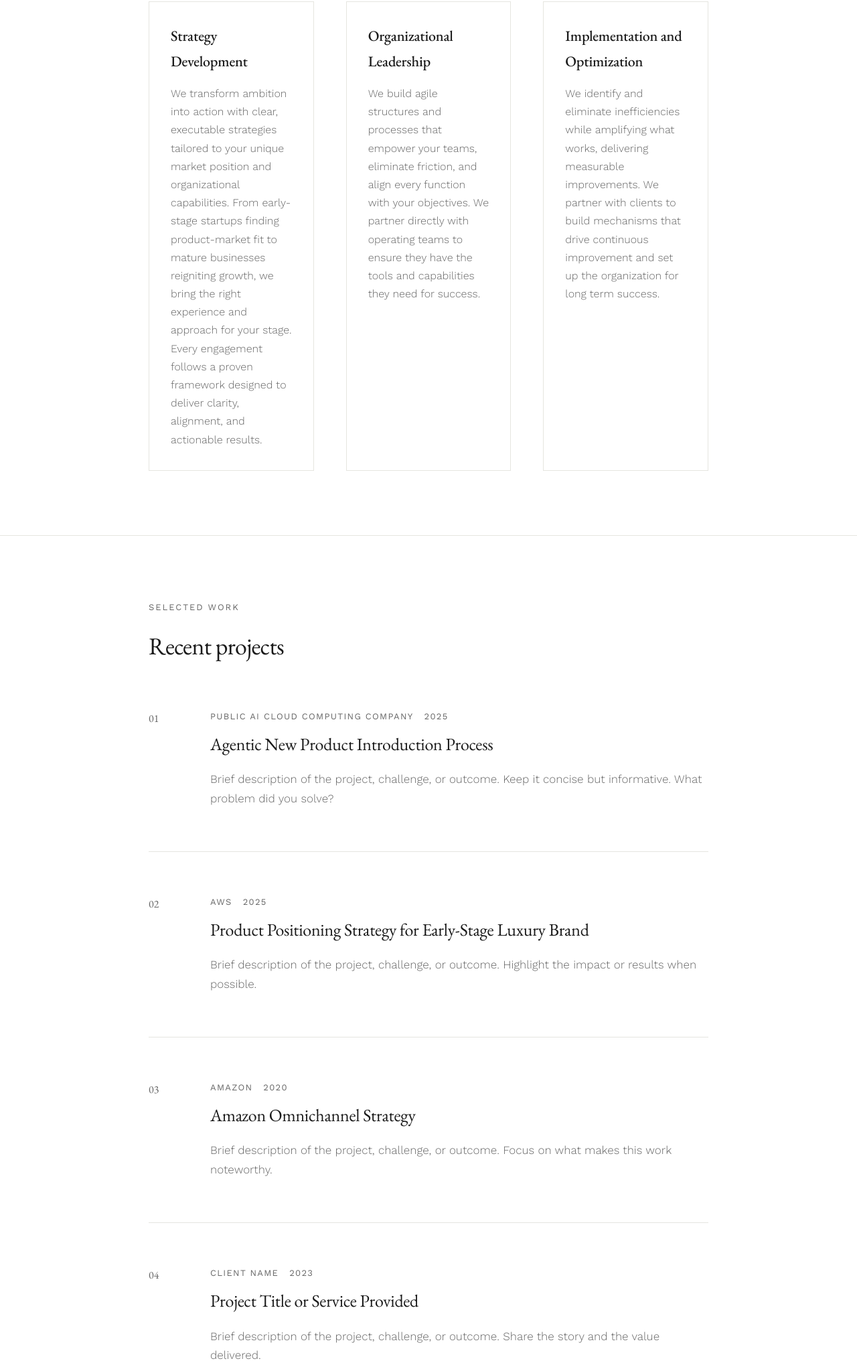
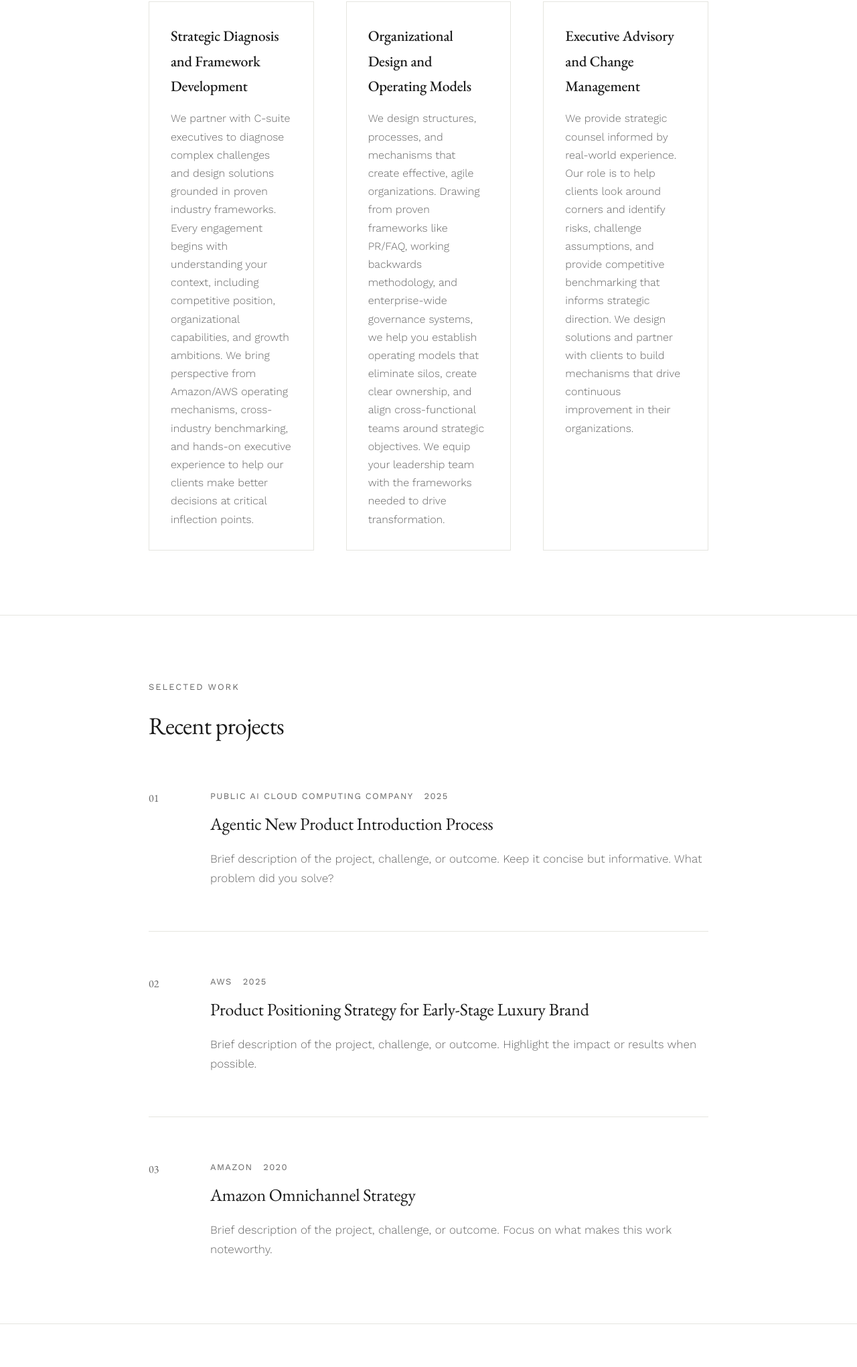
Before and after one commit to laura-shanley/my-business-website, a plain HTML site: page index.html in a window 1280 px wide. Shown: the part 1925-3966 px from the top of the page at 67% size. Drawn offline with nearby package versions, Linux system fonts and the light colour scheme.

Commit message:
Revise approach content and clean up sections
Updated approach titles and descriptions for clarity and detail. Removed Project 4 section and simplified contact message.

```diff
--- a/index.html
+++ b/index.html
@@ -79,32 +79,27 @@ Laura spent 12 years at Amazon and AWS, where she held P&L responsibility for mu
             <div class="approach-grid">
                 <!-- Approach 1 -->
                 <div class="approach-item">
-                    <h3 class="approach-title">Strategy Development</h3>
+                    <h3 class="approach-title">Strategic Diagnosis and Framework Development</h3>
                     <p class="approach-description">
-                        We transform ambition into action with clear, executable strategies tailored to your unique market position and organizational capabilities. From early-stage startups finding product-market fit to mature businesses reigniting growth, we bring the right experience and approach for your stage.
-
-Every engagement follows a proven framework designed to deliver clarity, alignment, and actionable results.
-
+                        We partner with C-suite executives to diagnose complex challenges and design solutions grounded in proven industry frameworks. Every engagement begins with understanding your context, including competitive position, organizational capabilities, and growth ambitions. We bring perspective from Amazon/AWS operating mechanisms, cross-industry benchmarking, and hands-on executive experience to help our clients make better decisions at critical inflection points.
 
                     </p>
                 </div>
 
                 <!-- Approach 2 -->
                 <div class="approach-item">
-                    <h3 class="approach-title">Organizational Leadership</h3>
+                    <h3 class="approach-title">Organizational Design and Operating Models</h3>
                     <p class="approach-description">
-                        We build agile structures and processes that empower your teams, eliminate friction, and align every function with your objectives. We partner directly with operating teams to ensure they have the tools and capabilities they need for success.
-
+We design structures, processes, and mechanisms that create effective, agile organizations. Drawing from proven frameworks like PR/FAQ, working backwards methodology, and enterprise-wide governance systems, we help you establish operating models that eliminate silos, create clear ownership, and align cross-functional teams around strategic objectives. We equip your leadership team with the frameworks needed to drive transformation.
 
                     </p>
                 </div>
 
                 <!-- Approach 3 -->
                 <div class="approach-item">
-                    <h3 class="approach-title">Implementation and Optimization</h3>
+                    <h3 class="approach-title">Executive Advisory and Change Management</h3>
                     <p class="approach-description">
-                        We identify and eliminate inefficiencies while amplifying what works, delivering measurable improvements. We partner with clients to build mechanisms that drive continuous improvement and set up the organization for long term success.
-
+We provide strategic counsel informed by real-world experience. Our role is to help clients look around corners and identify risks, challenge assumptions, and provide competitive benchmarking that informs strategic direction. We design solutions and partner with clients to build mechanisms that drive continuous improvement in their organizations.
                     </p>
                 </div>
             </div>
@@ -166,23 +161,6 @@ Every engagement follows a proven framework designed to deliver clarity, alignme
                     </div>
                 </div>
 
-                <!-- Project 4 -->
-                <div class="work-item">
-                    <div class="work-number">04</div>
-                    <div class="work-content">
-                        <div class="work-meta">
-                            <span class="work-client">Client Name</span>
-                            <span class="work-year">2023</span>
-                        </div>
-                        <h3 class="work-title">Project Title or Service Provided</h3>
-                        <p class="work-description">
-                            Brief description of the project, challenge, or outcome.
-                            Share the story and the value delivered.
-                        </p>
-                    </div>
-                </div>
-            </div>
-        </div>
     </section>
 
     <!-- Contact Section -->
@@ -194,8 +172,6 @@ Every engagement follows a proven framework designed to deliver clarity, alignme
             </div>
             <div class="contact-content">
                 <p class="contact-text">
-                    Replace this with a brief message about how people should reach out.
-                    Make it clear and specific about what kind of inquiries you're looking for.
                 </p>
                 <div class="contact-links">
                     <a href="mailto:laura@courtstreetadvisory.com" class="contact-link">laura@courtstreetadvisory.com</a>
```
